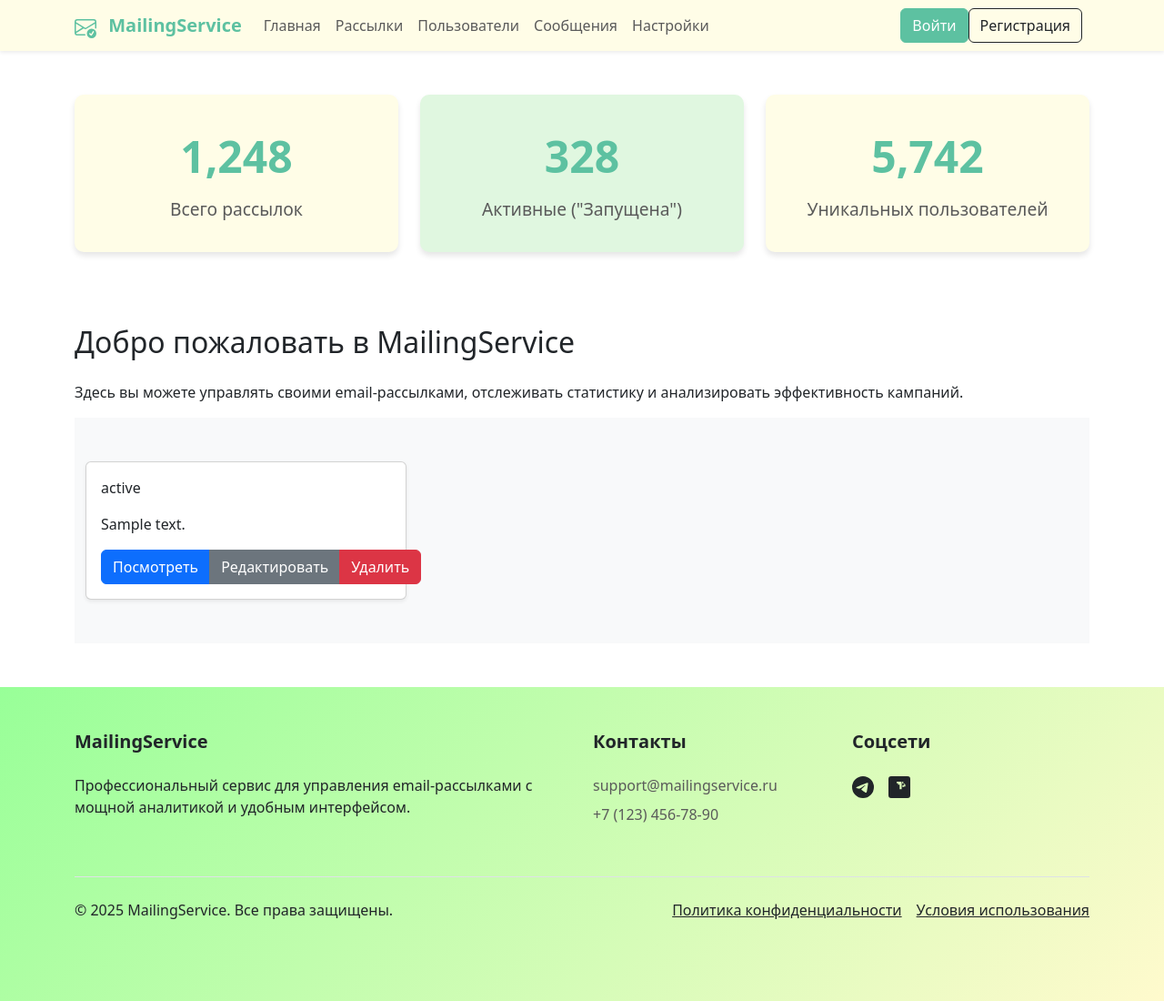
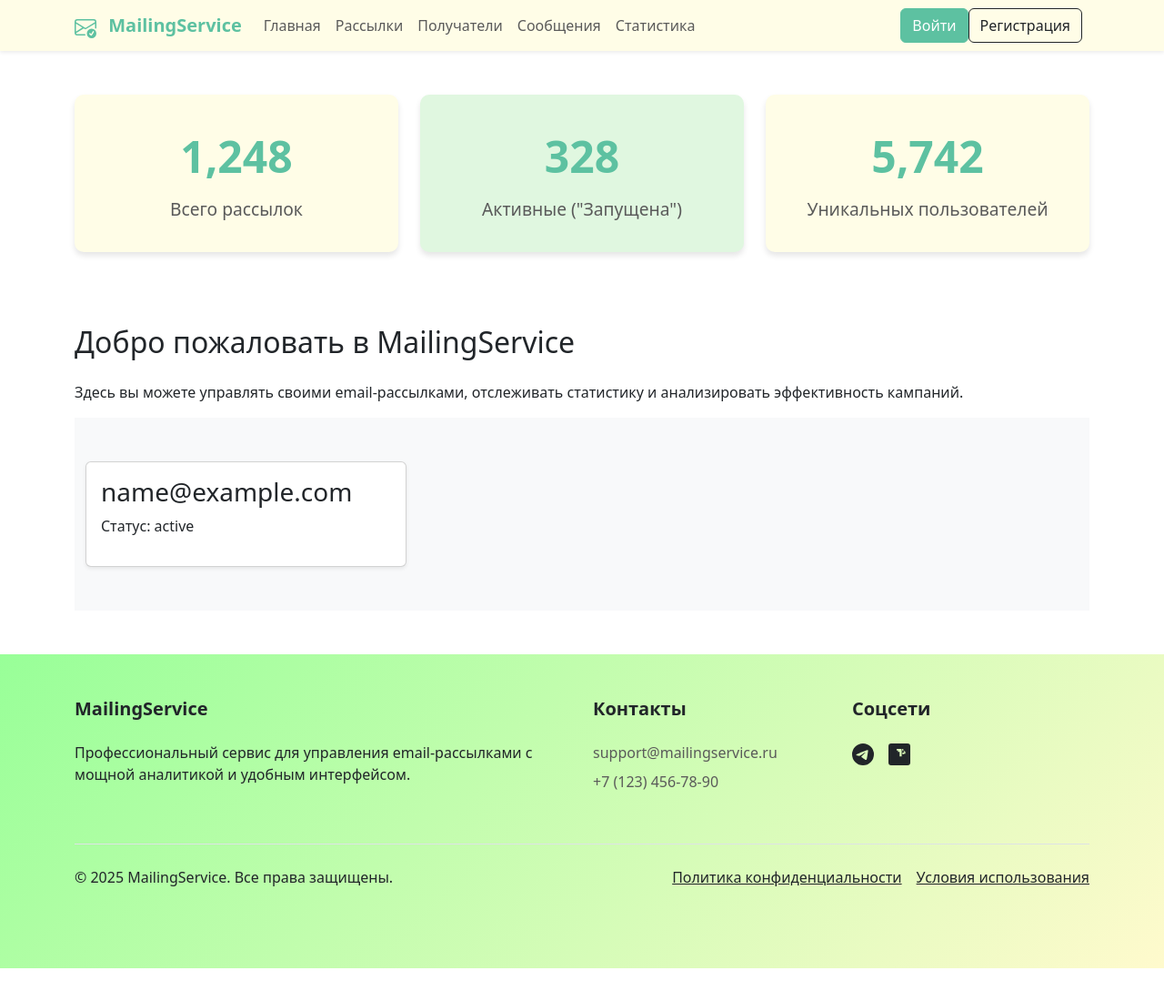
Before and after one commit to YuliaSamoylova0803/Web_application_django, a Django app: template mailing_service/templates/mailing_service/mailing_list.html in a window 1280 px wide. Shown: the whole page at 91% size. After the commit the page ends 1064 px from the top, so only its background shows below. Run offline with Django 5.2, Linux system fonts and the light colour scheme; the template is opened without the code that fills it: most values are stand-ins (such as "Sample title", 1, 10 or a date in 2020); some libraries are stand-ins or nearby versions.

Commit message:
update templates html in mailing service

```diff
--- a/mailing_service/templates/mailing_service/header.html
+++ b/mailing_service/templates/mailing_service/header.html
@@ -9,11 +9,11 @@
             MailingService
         </a>
         <div class="navbar-nav">
-            <a class="nav-link active" href="#">Главная</a>
-            <a class="nav-link" href="#">Рассылки</a>
-            <a class="nav-link" href="{% url 'mailing_service:recipient_list' %}">Пользователи</a>
+            <a class="nav-link active" href="{% url 'mailing_service:base' %}">Главная</a>
+            <a class="nav-link" href="{% url 'mailing_service:mailing_list' %}">Рассылки</a>
+            <a class="nav-link" href="{% url 'mailing_service:recipient_list' %}">Получатели</a>
             <a class="nav-link" href="{% url 'mailing_service:message_list' %}">Сообщения</a>
-            <a class="nav-link" href="#">Настройки</a>
+            <a class="nav-link" href="#">Статистика</a>
         </div>
         <div class="navbar-nav ms-auto">
             {% if user.is_authenticated %}
--- a/mailing_service/templates/mailing_service/mailing_list.html
+++ b/mailing_service/templates/mailing_service/mailing_list.html
@@ -9,22 +9,37 @@
             <div class="col">
                 <div class="card shadow-sm">
                     <div class="card-body">
-                        <p class="card-text">{{ mailing.status }}</p>
-                        <p class="card-text">{{ mailing.message}}</p>
-
+                        <h3 class="card-title">{{ mailing }}</h3>
+                        <p class="card-text">Статус: {{ mailing.get_status_display }}</p>
                         <div class="d-flex justify-content-between align-items-center">
                             <div class="btn-group">
-                                <a class="btn btn-primary" href="{% url 'mailing_service:mailing_detail' mailing.pk %}" role="button">Посмотреть</a>
-                                <a class="btn btn-secondary" href="{% url 'mailing_service:mailing_update' mailing.pk %}" role="button">Редактировать</a>
-                                <a class="btn btn-danger" href="{% url 'mailing_service:mailing_delete' mailing.pk %}" role="button">Удалить</a>
+                                {% if perms.mailing.can_change_own_mailing and mailing.owner == request.user %}
+                                <a href="{% url 'mailing_service:mailing_update' mailing.pk %}"
+                                   class="btn btn-sm btn-mint">Редактировать</a>
+                                {% endif %}
+
+                                {% if perms.mailing.can_delete_own_mailing and mailing.owner == request.user %}
+                                <a href="{% url 'mailing_service:mailing_delete' mailing.pk %}"
+                                   class="btn btn-sm btn-outline-danger">Удалить</a>
+                                {% endif %}
+
+                                {% if perms.mailing.can_start_own_mailing and mailing.owner == request.user and mailing.status != mailing.STATUS_LAUNCHED %}
+                                <form method="post" action="{% url 'mailing_service:send_mailing' mailing.pk %}"
+                                      style="display: inline;">
+                                    {% csrf_token %}
+                                    <button type="submit" class="btn btn-sm btn-outline-success">Запустить</button>
+                                </form>
+                                {% endif %}
                             </div>
                         </div>
                     </div>
                 </div>
             </div>
             {% empty %}
-            <div class="col">
-                <p>Список рассылок пуст.{{ object_list|length }}</p>
+            <div class="col-12">
+                <div class="alert alert-info" role="alert">
+                    У вас нет рассылок
+                </div>
             </div>
             {% endfor %}
         </div>
```
Also changed, not shown: mailing_service/templates/mailing_service/mailing_detail.html (+5 -5 lines).
